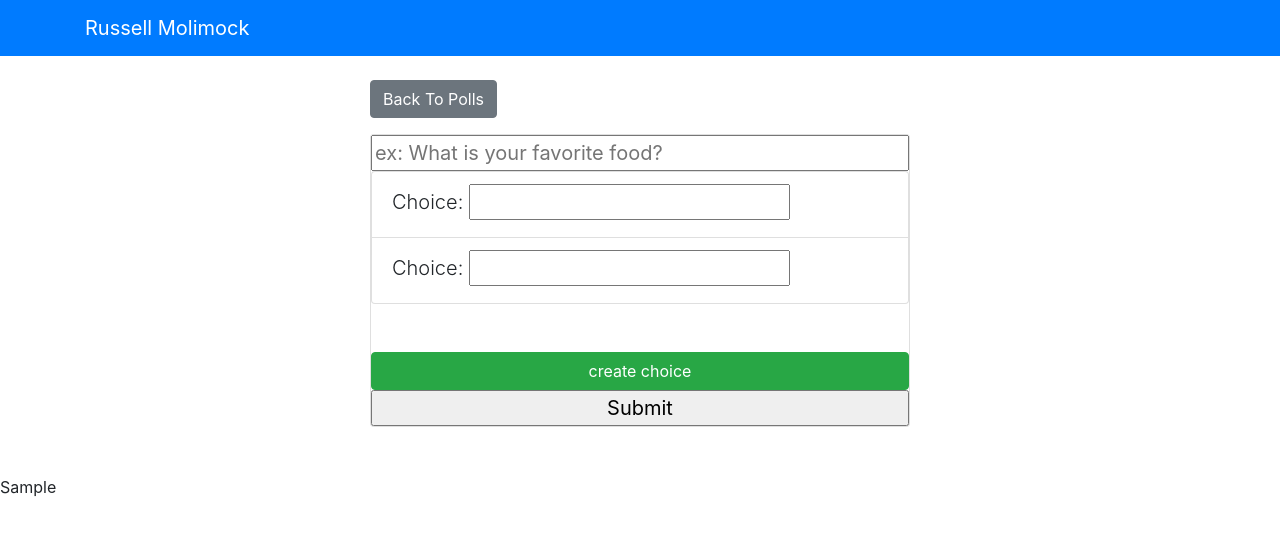
After one commit to Rmolimock/simple_poll_app, a Django app: template poll_app/templates/polls/draft.html in a window 1280 px wide. The commit adds this page. Shown: the top 536 px of the page. Run offline with Django 3.2, Linux system fonts and the light colour scheme; the template is opened without the code that fills it: most values are stand-ins (such as "Sample title", 1, 10 or a date in 2020); some libraries are stand-ins or nearby versions.

Commit message:
created oage for users to create questions with dynamic numbers of answers

```diff
--- a/poll_app/templates/base.html
+++ b/poll_app/templates/base.html
@@ -1,6 +1,9 @@
 <!DOCTYPE html>
 <html lang="en">
 <head>
+  {% load static %}
+  <script src="https://ajax.googleapis.com/ajax/libs/jquery/3.4.1/jquery.min.js"></script>
+  <script src="{% static "polls/add_question.js" %}"></script>
   <meta charset="UTF-8">
   <meta name="viewport" content="width=device-width, initial-scale=1.0">
   <meta http=equiv="X-UA-Compatible" content="ie=edge">
@@ -17,5 +20,6 @@
 	    </div>
 	  </div>
 	</div>
+	{{ h }}
 </body>
 </html>
--- /dev/null
+++ b/poll_app/templates/polls/draft.html
@@ -0,0 +1,24 @@
+{% extends 'base.html' %}
+{% block title %}Create a Question{% endblock %}
+{% block content %}
+<a class="mb-3 btn btn-secondary" href="{% url 'polls:index' %}">Back To Polls</a>
+<!--<h1 class="text-center mb-3">Create a Question</h1>-->
+
+<form class="mb-5 lead card" action="{% url 'polls:add_question' %}" method="post">
+{% csrf_token %}
+  <input type="text" name="question_text" placeholder="ex: What is your favorite food?">
+<ul class="list-group mb-5" id="choices_form">
+    <li class="list-group-item">
+      <label>Choice:</label>
+      <input class="choice" type="text" name="choice_text0"></input>
+    </li>
+    <li class="list-group-item">
+      <label>Choice:</label>
+      <input class="choice" type="text" name="choice_text1"></input>
+    </li>
+
+</ul>
+  <div class="btn btn-success" id="create_choice">create choice</div>
+<input type="submit" id="submit">
+</form>
+{% endblock %}
--- a/poll_app/templates/polls/index.html
+++ b/poll_app/templates/polls/index.html
@@ -1,14 +1,15 @@
 {% extends 'base.html' %}
 {% block title %}Polls App{% endblock %}
 {% block content %}
+  <a href="{% url 'polls:draft' %}" class="float-right btn btn-primary btn-sm">Add Question</a>
   <h1 class="text-center mb-3">Poll Questions</h1>
   {% if latest_question_list %}
     {% for question in latest_question_list %}
       <div class="card mb-3">
         <div class="card-body">
         <p class="lead">{{ question.question_text }}</p>
-	<a href="{% url 'polls:detail' question.id %}" class="btn btn-primary btn-sm">Vote Now</a>
-	<a href="{% url 'polls:results' question.id %}" class="btn btn-secondary btn-sm">Results</a>
+	<a href="{% url 'polls:answers' question.id %}" class="btn btn-primary btn-sm">Answer</a>
+	<a href="{% url 'polls:results' question.id %}" class="btn btn-secondary btn-sm">View Results</a>
 	</div>
       </div>
     {% endfor %}
--- /dev/null
+++ b/static/polls/add_question.js
@@ -0,0 +1,28 @@
+jQuery(function($) {
+var i = 0;
+$("#create_choice").click(function() {
+    $("ul > li:last-child").after('<li class="list-group-item"><label>Choice:</label> <input class="choice" type="text" name="choice_text' + String(i) + '"></input> <div class="btn btn-danger btn-sm remove_choice" id="remove_choice">X</div></li>');
+$('#submit')[0].scrollIntoView();
+i += 1;
+return false;
+});
+
+$(document).on('click', '#remove_choice', function() {
+  $(this).parent().remove();
+});
+
+
+
+
+
+
+
+
+
+
+
+
+
+
+
+})(jQuery);
```
